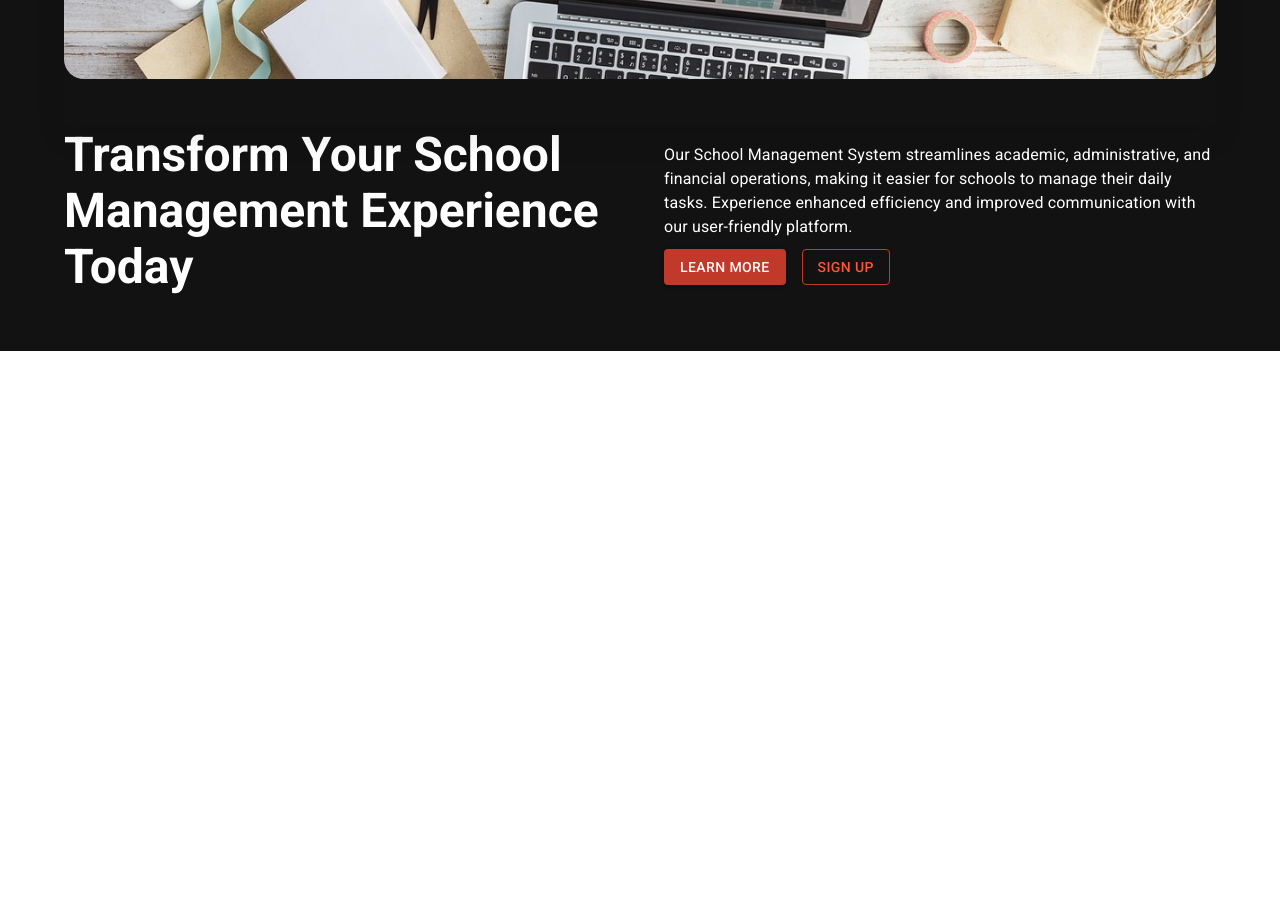
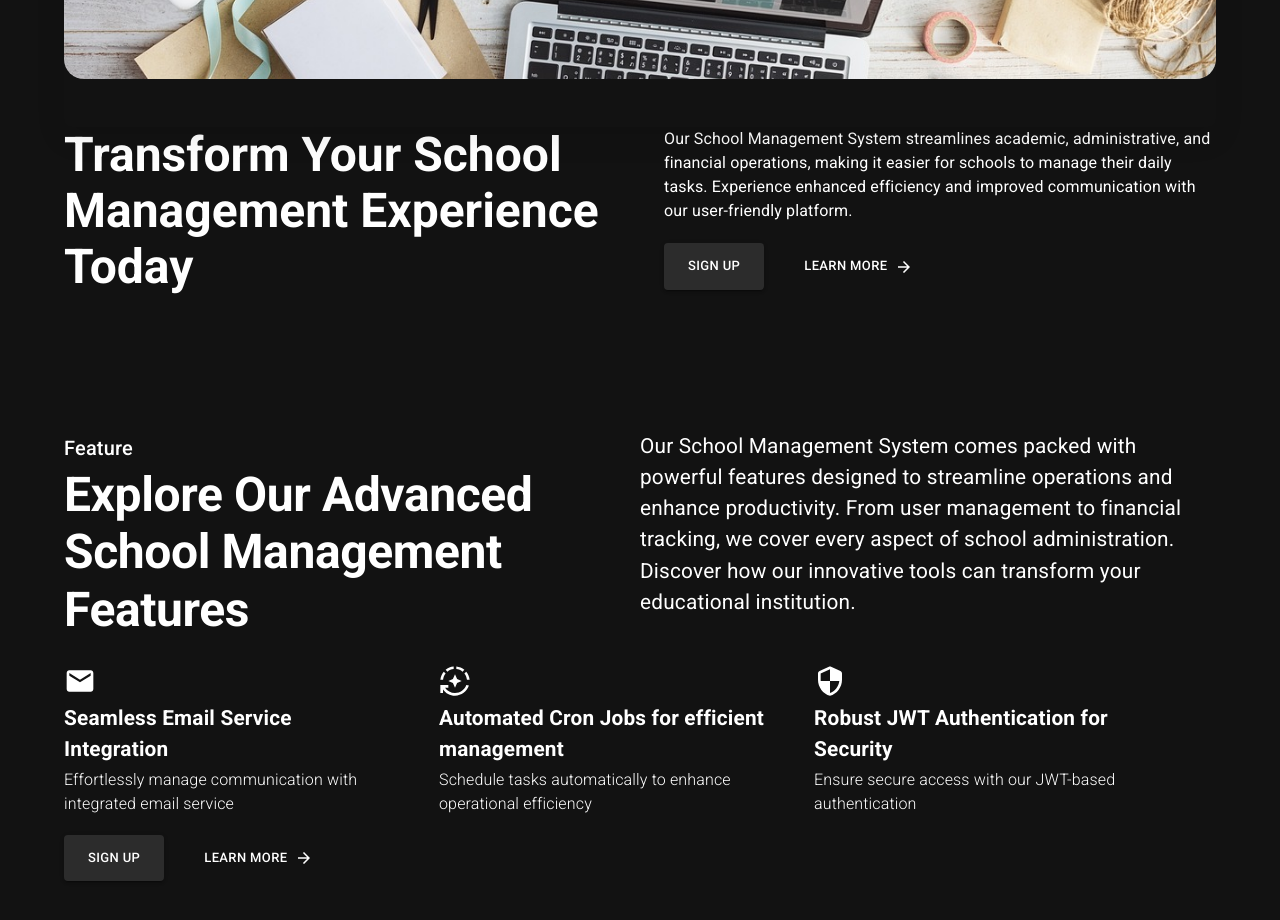
Before and after one commit to codewithnuh/school-management-system-ui, a React (Vite) app: page / in a window 1280 px wide. Shown: the part 1100-2020 px from the top of the page. Before the commit the page ends 1451 px from the top, so only its background shows below. Built offline with nearby package versions, Linux system fonts and the light colour scheme.

Commit message:
feat(UI) feature section added

```diff
--- a/src/App.tsx
+++ b/src/App.tsx
@@ -1,5 +1,6 @@
 import Header from "./components/globals/Header";
 import CTA from "./components/landing_page/CTA";
+import Features from "./components/landing_page/Features";
 import Hero from "./components/landing_page/Hero";
 const App = () => {
   return (
@@ -7,6 +8,7 @@
       <Header />
       <Hero />
       <CTA />
+      <Features />
     </div>
   );
 };
--- a/src/components/landing_page/CTA.tsx
+++ b/src/components/landing_page/CTA.tsx
@@ -3,6 +3,7 @@
 import Grid from "@mui/material/Grid2";
 import Typography from "@mui/material/Typography";
 import Button from "@mui/material/Button";
+import ArrowForwardIcon from "@mui/icons-material/ArrowForward";
 const CTA = () => {
   return (
     <div className="cta">
@@ -40,7 +41,7 @@
           <Grid size={8}>
             <Typography
               variant="h3"
-              component="h1"
+              component="h3"
               sx={{
                 color: "#FFFFFF",
                 fontWeight: 700,
@@ -64,14 +65,35 @@
                 sx={{
                   display: "flex",
                   gap: 2,
-                  padding: "10px 0",
+                  margin: "20px 0",
                   flexDirection: { xs: "column", sm: "row" },
                   justifyContent: { xs: "center", md: "flex-start" },
                 }}
-                component={"div"}
               >
-                <Button variant="contained">Learn More</Button>
-                <Button variant="outlined">Sign Up</Button>
+                <Button
+                  variant="contained"
+                  size="small"
+                  color="secondary"
+                  sx={{
+                    px: 3,
+                    py: 1.5,
+                  }}
+                >
+                  Sign Up
+                </Button>
+
+                <Button
+                  variant="text"
+                  size="small"
+                  color="secondary"
+                  endIcon={<ArrowForwardIcon />}
+                  sx={{
+                    px: 3,
+                    py: 1.5,
+                  }}
+                >
+                  Learn More
+                </Button>
               </Box>
             </Box>
           </Grid>
--- /dev/null
+++ b/src/components/landing_page/Features.tsx
@@ -0,0 +1,143 @@
+import Box from "@mui/material/Box";
+import Grid from "@mui/material/Grid2";
+import Typography from "@mui/material/Typography";
+import { palette } from "../../themes/theme";
+import { AutoMode, Email, SecurityRounded } from "@mui/icons-material";
+import Button from "@mui/material/Button";
+import ArrowForwardIcon from "@mui/icons-material/ArrowForward";
+const Features = () => {
+  const featuresContent = [
+    {
+      icon: <Email sx={{ color: "#fff", fontSize: "2rem" }} />,
+      title: "Seamless Email Service Integration",
+      subtitle:
+        "Effortlessly manage communication with integrated email service",
+    },
+    {
+      icon: <AutoMode sx={{ color: "#fff", fontSize: "2rem" }} />,
+      title: "Automated Cron Jobs for efficient management",
+      subtitle:
+        "Schedule tasks automatically to enhance operational efficiency",
+    },
+    {
+      icon: <SecurityRounded sx={{ color: "#fff", fontSize: "2rem" }} />,
+      title: "Robust JWT Authentication for Security",
+      subtitle: "Ensure secure access with our JWT-based authentication",
+    },
+  ];
+  return (
+    <Box
+      component={"section"}
+      sx={{ backgroundColor: palette.global.background, padding: "80px 0" }}
+    >
+      <Box component={"div"} className="container">
+        <Grid columns={{ sm: 8, md: 16 }} container>
+          <Grid size={8}>
+            <Typography
+              variant="subtitle1"
+              fontWeight={500}
+              fontSize={20}
+              sx={{ color: "#fff" }}
+            >
+              Feature
+            </Typography>
+
+            <Typography
+              variant="h2"
+              component={"h2"}
+              sx={{
+                color: "#FFFFFF",
+                fontWeight: 700,
+                mb: 2,
+                fontSize: { xs: "2rem", sm: "2.5rem", md: "3rem" },
+              }}
+            >
+              Explore Our Advanced School Management Features
+            </Typography>
+          </Grid>
+          <Grid size={8}>
+            <Typography
+              variant="body1"
+              component={"p"}
+              sx={{
+                color: "#FFFFFF",
+                mb: 2,
+                fontSize: { xs: "1rem", sm: "1.2rem", md: "1.3rem" },
+              }}
+            >
+              Our School Management System comes packed with powerful features
+              designed to streamline operations and enhance productivity. From
+              user management to financial tracking, we cover every aspect of
+              school administration. Discover how our innovative tools can
+              transform your educational institution.
+            </Typography>
+          </Grid>
+        </Grid>
+        <Grid
+          container
+          spacing={{ xs: 4, md: 6 }}
+          // direction={{ xs: "column", md: "row" }}
+          columns={{ sm: 1, md: 32 }}
+          sx={{ my: 1.3 }}
+          alignItems="center"
+        >
+          {featuresContent.map((feature, index) => (
+            <Grid size={10} key={index}>
+              <Box component={"div"}>
+                {feature.icon}
+                <Typography
+                  component={"p"}
+                  sx={{ margin: "3px 0" }}
+                  fontSize={"1.3rem"}
+                  fontWeight={600}
+                  color="#fff"
+                >
+                  {feature.title}
+                </Typography>
+                <Typography component={"p"} fontWeight={300} color="#fff">
+                  {feature.subtitle}
+                </Typography>
+              </Box>
+            </Grid>
+          ))}
+        </Grid>
+        <Box
+          sx={{
+            display: "flex",
+            gap: 2,
+            flexDirection: { xs: "column", sm: "row" },
+            justifyContent: { xs: "center", md: "flex-start" },
+          }}
+        >
+          <Button
+            variant="contained"
+            size="small"
+            color="secondary"
+            sx={{
+              px: 3,
+              py: 1.5,
+              my: 1,
+            }}
+          >
+            Sign Up
+          </Button>
+
+          <Button
+            variant="text"
+            size="small"
+            color="secondary"
+            endIcon={<ArrowForwardIcon />}
+            sx={{
+              px: 3,
+              py: 1.5,
+            }}
+          >
+            Learn More
+          </Button>
+        </Box>
+      </Box>
+    </Box>
+  );
+};
+
+export default Features;
--- a/src/style/index.css
+++ b/src/style/index.css
@@ -16,7 +16,8 @@
   margin: 0;
 
   padding: 0;
-  font-family: Verdana, Geneva, Tahoma, sans-serif;
+  font-family: "Trebuchet MS", "Lucida Sans Unicode", "Lucida Grande",
+    "Lucida Sans", Arial, sans-serif;
 }
 li,
 ul {
--- a/src/themes/theme.ts
+++ b/src/themes/theme.ts
@@ -49,6 +49,16 @@
         colorPrimary: palette.primary.main,
       },
     },
+    MuiTypography: {
+      styleOverrides: {
+        paragraph: {
+          color: "#fff",
+        },
+        h1: {
+          color: "#fff",
+        },
+      },
+    },
   },
 });
 
```
Also changed, not shown: Screenshot 2025-02-25 112125.png (added), 1 other file (tests, documents, lock files or other folders).
